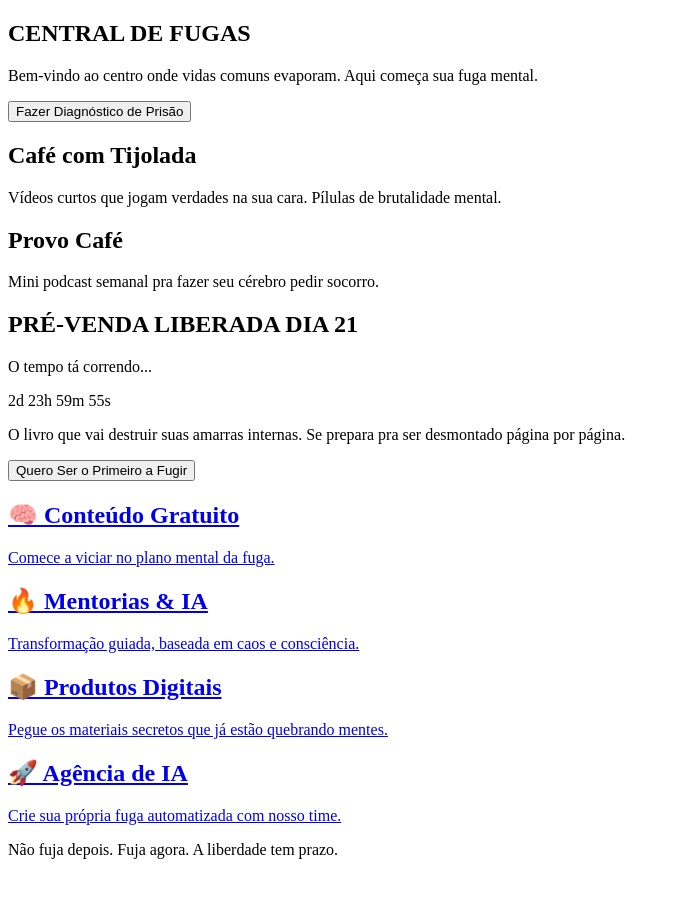
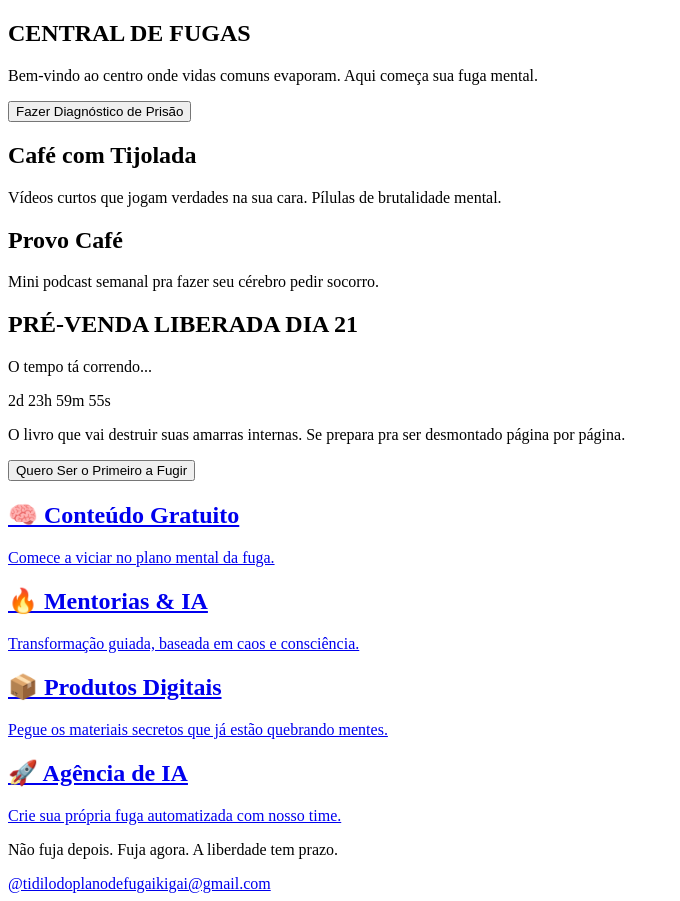
Before and after one commit to planodefuga/ikigai-webapp, a Next.js app: page / in a window 1280 px wide. Shown: the whole page, without its empty margins (0-680 px from the left). Before the commit the page ends 875 px from the top, so only its background shows below. Built offline with nearby package versions, Linux system fonts and the light colour scheme.

Commit message:
feat: adiciona links de contato no footer

```diff
--- a/src/pages/index.tsx
+++ b/src/pages/index.tsx
@@ -88,7 +88,23 @@ export default function Home() {
 
       {/* 📣 Rodapé */}
       <footer className="text-center mt-10 border-t border-zinc-700 pt-6">
-        <p className="text-sm text-zinc-400">Não fuja depois. Fuja agora. A liberdade tem prazo.</p>
+        <p className="text-sm text-zinc-400 mb-4">Não fuja depois. Fuja agora. A liberdade tem prazo.</p>
+        <div className="flex justify-center gap-4 text-sm text-zinc-400">
+          <a
+            href="https://www.instagram.com/tidilodo/"
+            target="_blank"
+            rel="noopener noreferrer"
+            className="hover:text-white transition-colors"
+          >
+            @tidilodo
+          </a>
+          <a
+            href="mailto:planodefugaikigai@gmail.com"
+            className="hover:text-white transition-colors"
+          >
+            planodefugaikigai@gmail.com
+          </a>
+        </div>
       </footer>
     </div>
   )
```
